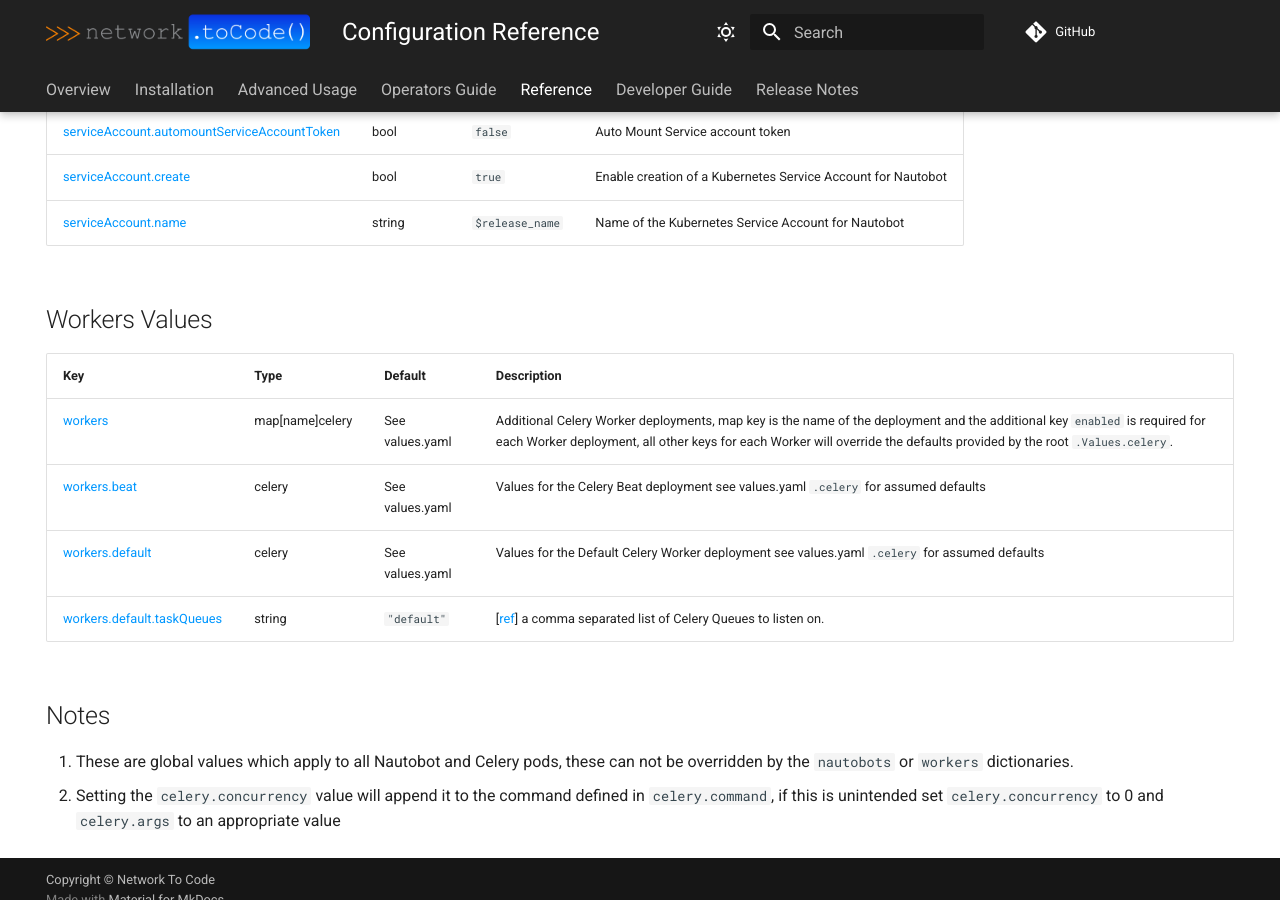
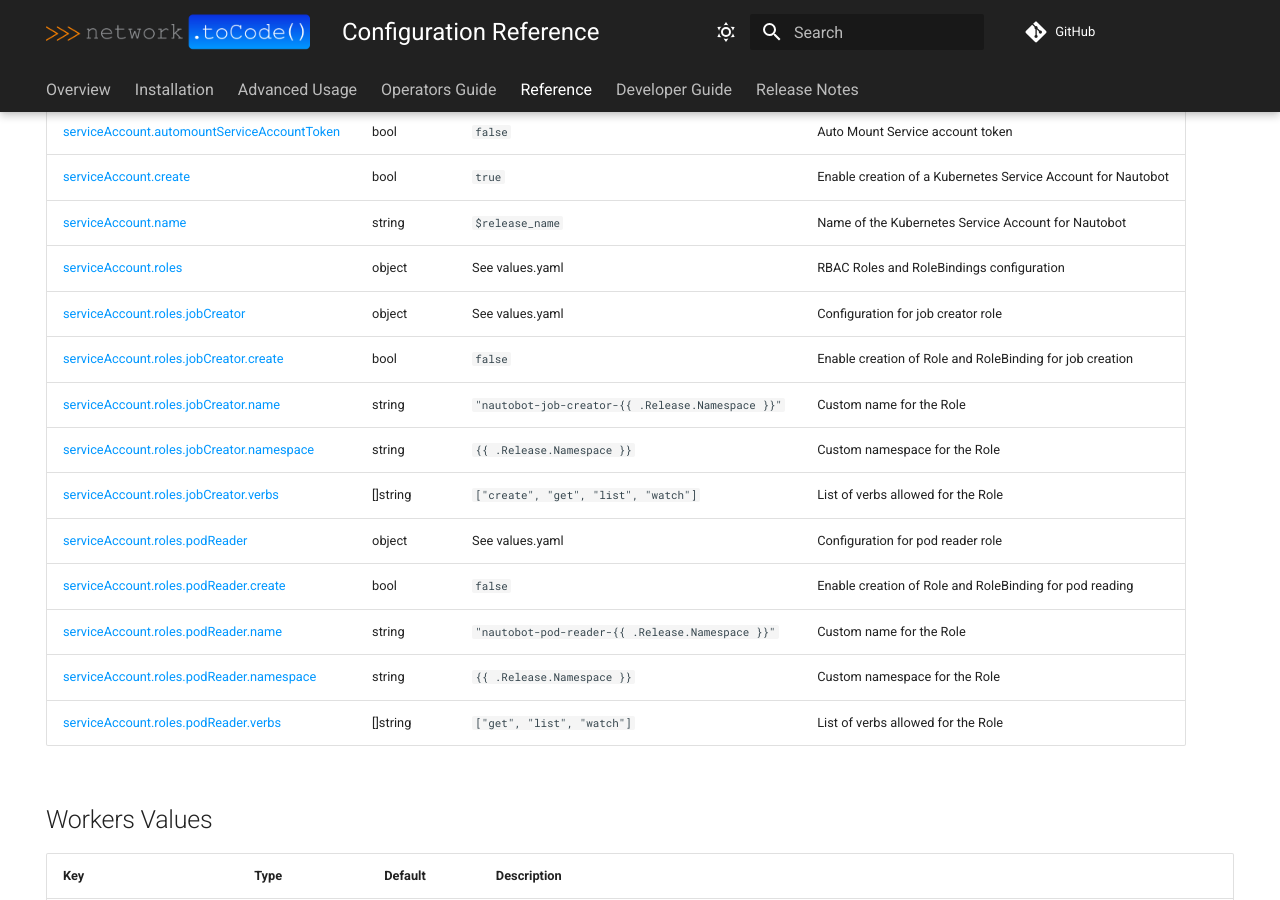
Before and after one commit to nautobot/helm-charts, an MkDocs documentation site: the page built from docs/configuration/reference.md, in a window 1280 px wide and 900 px high, scrolled down 15021 px. Built offline with MkDocs 1.6.1 and Material for MkDocs 9.7.7, drawn with Linux system fonts in a browser that asks for light colours; comment, search, counter and statistics services are not loaded.

Commit message:
Added RBAC items and documentation on k8s jobs

```diff
--- a/docs/configuration/reference.md
+++ b/docs/configuration/reference.md
@@ -328,6 +328,17 @@ The `redis.*` values configure the upstream chart from Bitnami.  Please see the
 | <a name="serviceAccount.automountServiceAccountToken">[serviceAccount.automountServiceAccountToken](https://github.com/nautobot/helm-charts/blob/main/charts/nautobot/values.yaml#L829)</a> | bool | `false` | Auto Mount Service account token |
 | <a name="serviceAccount.create">[serviceAccount.create](https://github.com/nautobot/helm-charts/blob/main/charts/nautobot/values.yaml#L822)</a> | bool | `true` | Enable creation of a Kubernetes Service Account for Nautobot |
 | <a name="serviceAccount.name">[serviceAccount.name](https://github.com/nautobot/helm-charts/blob/main/charts/nautobot/values.yaml#L825)</a> | string | `$release_name` | Name of the Kubernetes Service Account for Nautobot |
+| <a name="serviceAccount.roles">[serviceAccount.roles](https://github.com/nautobot/helm-charts/blob/main/charts/nautobot/values.yaml#L831)</a> | object | See values.yaml | RBAC Roles and RoleBindings configuration |
+| <a name="serviceAccount.roles.jobCreator">[serviceAccount.roles.jobCreator](https://github.com/nautobot/helm-charts/blob/main/charts/nautobot/values.yaml#L832)</a> | object | See values.yaml | Configuration for job creator role |
+| <a name="serviceAccount.roles.jobCreator.create">[serviceAccount.roles.jobCreator.create](https://github.com/nautobot/helm-charts/blob/main/charts/nautobot/values.yaml#L834)</a> | bool | `false` | Enable creation of Role and RoleBinding for job creation |
+| <a name="serviceAccount.roles.jobCreator.name">[serviceAccount.roles.jobCreator.name](https://github.com/nautobot/helm-charts/blob/main/charts/nautobot/values.yaml#L837)</a> | string | `"nautobot-job-creator-{{ .Release.Namespace }}"` | Custom name for the Role |
+| <a name="serviceAccount.roles.jobCreator.namespace">[serviceAccount.roles.jobCreator.namespace](https://github.com/nautobot/helm-charts/blob/main/charts/nautobot/values.yaml#L840)</a> | string | `{{ .Release.Namespace }}` | Custom namespace for the Role |
+| <a name="serviceAccount.roles.jobCreator.verbs">[serviceAccount.roles.jobCreator.verbs](https://github.com/nautobot/helm-charts/blob/main/charts/nautobot/values.yaml#L843)</a> | []string | `["create", "get", "list", "watch"]` | List of verbs allowed for the Role |
+| <a name="serviceAccount.roles.podReader">[serviceAccount.roles.podReader](https://github.com/nautobot/helm-charts/blob/main/charts/nautobot/values.yaml#L844)</a> | object | See values.yaml | Configuration for pod reader role |
+| <a name="serviceAccount.roles.podReader.create">[serviceAccount.roles.podReader.create](https://github.com/nautobot/helm-charts/blob/main/charts/nautobot/values.yaml#L847)</a> | bool | `false` | Enable creation of Role and RoleBinding for pod reading |
+| <a name="serviceAccount.roles.podReader.name">[serviceAccount.roles.podReader.name](https://github.com/nautobot/helm-charts/blob/main/charts/nautobot/values.yaml#L850)</a> | string | `"nautobot-pod-reader-{{ .Release.Namespace }}"` | Custom name for the Role |
+| <a name="serviceAccount.roles.podReader.namespace">[serviceAccount.roles.podReader.namespace](https://github.com/nautobot/helm-charts/blob/main/charts/nautobot/values.yaml#L853)</a> | string | `{{ .Release.Namespace }}` | Custom namespace for the Role |
+| <a name="serviceAccount.roles.podReader.verbs">[serviceAccount.roles.podReader.verbs](https://github.com/nautobot/helm-charts/blob/main/charts/nautobot/values.yaml#L856)</a> | []string | `["get", "list", "watch"]` | List of verbs allowed for the Role |
 
 ## Workers Values
 
--- a/mkdocs.yml
+++ b/mkdocs.yml
@@ -83,12 +83,14 @@ nav:
     - Extra Objects: "advanced-features/extra-objects.md"
     - Initialization Job: "advanced-features/init-hook.md"
     - Ingress: "advanced-features/ingress.md"
+    - Kubernetes Jobs: "advanced-features/kubernetes-jobs.md"
     - Nautobot as a Subchart: "advanced-features/nautobot-as-subchart.md"
     - Network Policy: "advanced-features/network-policy.md"
     - Nginx Sidecar: "advanced-features/nginx-sidecar.md"
     - Persistent Volumes for Files: "advanced-features/persistence.md"
     - PostgreSQL TLS: "advanced-features/postgresql-tls.md"
     - Prometheus Operator Metrics: "advanced-features/prometheus-metrics.md"
+    - RBAC Roles and RoleBindings: "advanced-features/rbac-roles.md"
     - Redis Sentinel: "advanced-features/redis-sentinel.md"
     - Redis TLS: "advanced-features/redis-tls.md"
     - Static Files Only: "advanced-features/static-only.md"
```
Also changed, not shown: docs/advanced-features/index.md (+2 -0 lines), docs/advanced-features/kubernetes-jobs.md (added, +32 -0 lines), docs/advanced-features/rbac-roles.md (added, +82 -0 lines), 3 other files.
